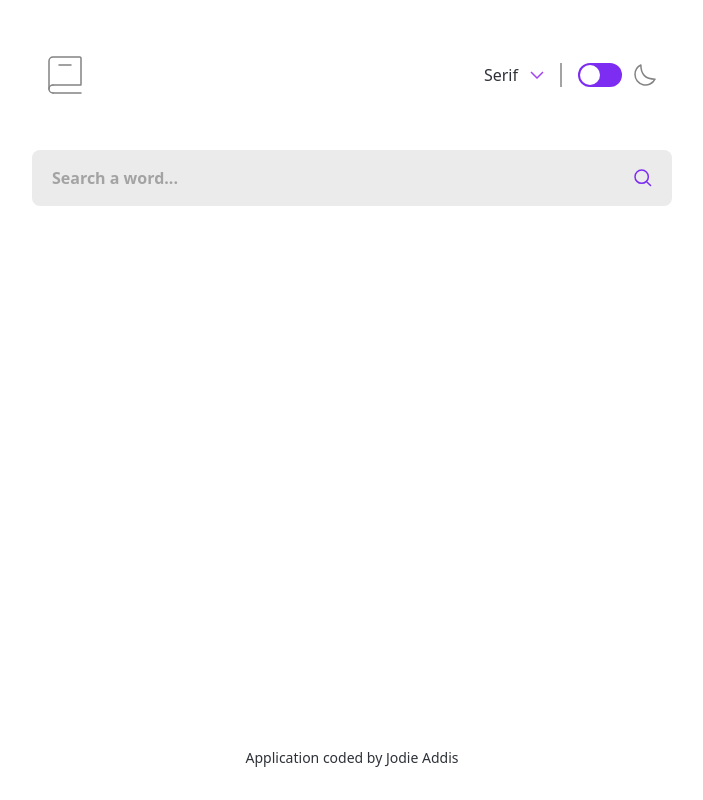
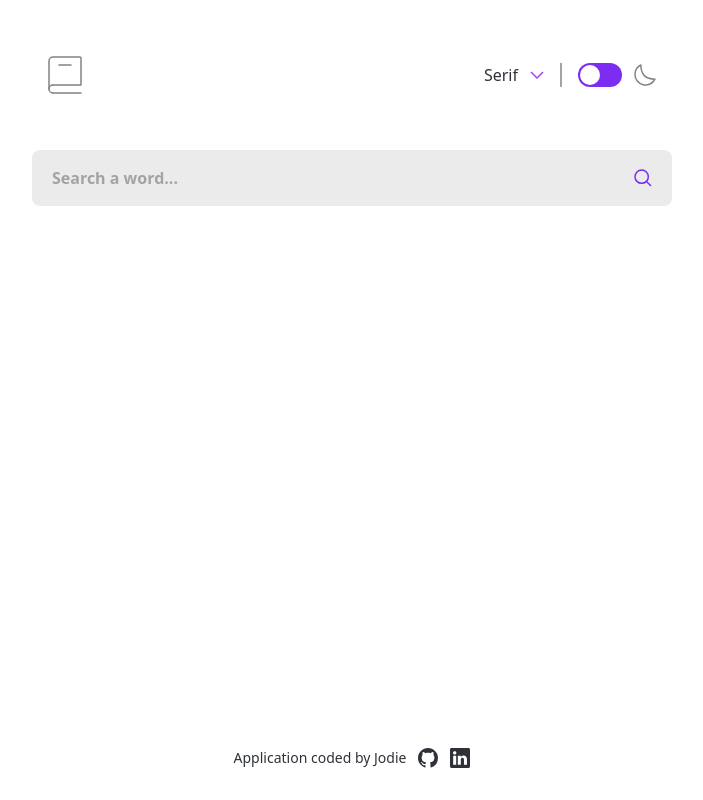
Before and after one commit to JodieAddis/online-dictionary, a React (Vite) app: page / in a window 1280 px wide. Shown: the whole page, without its empty margins (288-991 px from the left). Built offline with nearby package versions, Linux system fonts and the light colour scheme.

Commit message:
adding new icons + correction of the footer

```diff
--- /dev/null
+++ b/src/components/Footer/index.tsx
@@ -0,0 +1,47 @@
+import useTheme from "../../hook/useTheme";
+import Paragraph from "../../typographies/Paragraph";
+import IconNetwork from "../../icons/IconNetwork";
+
+const Component = () => {
+  const { theme } = useTheme();
+  return (
+    <>
+      <Paragraph
+        content={
+          <>
+            Application coded by Jodie{" "}
+            <a
+              href="https://github.com/JodieAddis"
+              target="_blank"
+              rel="noopener noreferrer"
+              className="ml-3"
+            >
+              <IconNetwork
+                name="github"
+                color={`${theme == false ? "#2E3238" : "#fff"}`}
+              />
+            </a>
+            <a
+              href="https://www.linkedin.com/in/jodieaddis/"
+              target="_blank"
+              rel="noopener noreferrer"
+              className="ml-3 "
+            >
+              <IconNetwork
+                name="linkedin"
+                color={`${theme == false ? "#2E3238" : "#fff"}`}
+              />
+            </a>
+          </>
+        }
+        css={`
+          ${theme == false
+            ? "text-Shark"
+            : "text-white"} mb-4 text-sm flex flex-row
+        `}
+      />
+    </>
+  );
+};
+
+export default Component;
--- /dev/null
+++ b/src/icons/IconNetwork/index.tsx
@@ -0,0 +1,36 @@
+interface NetWorkType {
+  name: "github" | "linkedin";
+  color: string;
+}
+
+const Icon = ({ name, color }: NetWorkType) => {
+  switch (name) {
+    case "github":
+      return (
+        <svg
+          xmlns="http://www.w3.org/2000/svg"
+          width="20"
+          height="20"
+          //   fill="#fff"
+          fill={color}
+          viewBox="0 0 16 16"
+        >
+          <path d="M8 0C3.58 0 0 3.58 0 8c0 3.54 2.29 6.53 5.47 7.59.4.07.55-.17.55-.38 0-.19-.01-.82-.01-1.49-2.01.37-2.53-.49-2.69-.94-.09-.23-.48-.94-.82-1.13-.28-.15-.68-.52-.01-.53.63-.01 1.08.58 1.23.82.72 1.21 1.87.87 2.33.66.07-.52.28-.87.51-1.07-1.78-.2-3.64-.89-3.64-3.95 0-.87.31-1.59.82-2.15-.08-.2-.36-1.02.08-2.12 0 0 .67-.21 2.2.82.64-.18 1.32-.27 2-.27s1.36.09 2 .27c1.53-1.04 2.2-.82 2.2-.82.44 1.1.16 1.92.08 2.12.51.56.82 1.27.82 2.15 0 3.07-1.87 3.75-3.65 3.95.29.25.54.73.54 1.48 0 1.07-.01 1.93-.01 2.2 0 .21.15.46.55.38A8.01 8.01 0 0 0 16 8c0-4.42-3.58-8-8-8" />
+        </svg>
+      );
+    case "linkedin":
+      return (
+        <svg
+          xmlns="http://www.w3.org/2000/svg"
+          width="20"
+          height="20"
+          fill={color}
+          viewBox="0 0 16 16"
+        >
+          <path d="M0 1.146C0 .513.526 0 1.175 0h13.65C15.474 0 16 .513 16 1.146v13.708c0 .633-.526 1.146-1.175 1.146H1.175C.526 16 0 15.487 0 14.854zm4.943 12.248V6.169H2.542v7.225zm-1.2-8.212c.837 0 1.358-.554 1.358-1.248-.015-.709-.52-1.248-1.342-1.248S2.4 3.226 2.4 3.934c0 .694.521 1.248 1.327 1.248zm4.908 8.212V9.359c0-.216.016-.432.08-.586.173-.431.568-.878 1.232-.878.869 0 1.216.662 1.216 1.634v3.865h2.401V9.25c0-2.22-1.184-3.252-2.764-3.252-1.274 0-1.845.7-2.165 1.193v.025h-.016l.016-.025V6.169h-2.4c.03.678 0 7.225 0 7.225z" />
+        </svg>
+      );
+  }
+};
+
+export default Icon;
--- a/src/pages/DictionaryPage/index.tsx
+++ b/src/pages/DictionaryPage/index.tsx
@@ -1,9 +1,8 @@
+import Footer from "../../components/Footer";
 import Header from "../../components/Header";
 import SearchContainer from "../../container/SearchContainer";
-import useTheme from "../../hook/useTheme";
 
 const Page = () => {
-  const { theme } = useTheme();
   return (
     <>
       <header className="mx-8 mt-6 flex flex-shrink-0 justify-center lg:mx-0 lg:mt-10">
@@ -13,18 +12,7 @@
         <SearchContainer />
       </main>
       <footer className=" mb-4 mt-20 flex flex-shrink-0 justify-center">
-        <p
-          className={`${theme == false ? "text-Shark" : "text-white"} mb-4 text-sm`}
-        >
-          Application coded by{" "}
-          <a
-            href="https://github.com/JodieAddis"
-            target="_blank"
-            className="hover:font-bold hover:text-ElectricViolet"
-          >
-            Jodie Addis
-          </a>
-        </p>
+        <Footer />
       </footer>
     </>
   );
--- a/src/typographies/Paragraph/index.tsx
+++ b/src/typographies/Paragraph/index.tsx
@@ -1,5 +1,7 @@
+import { ReactNode } from "react";
+
 interface ParagraphProps {
-  content: string;
+  content: string | ReactNode;
   css: string;
 }
 
```
